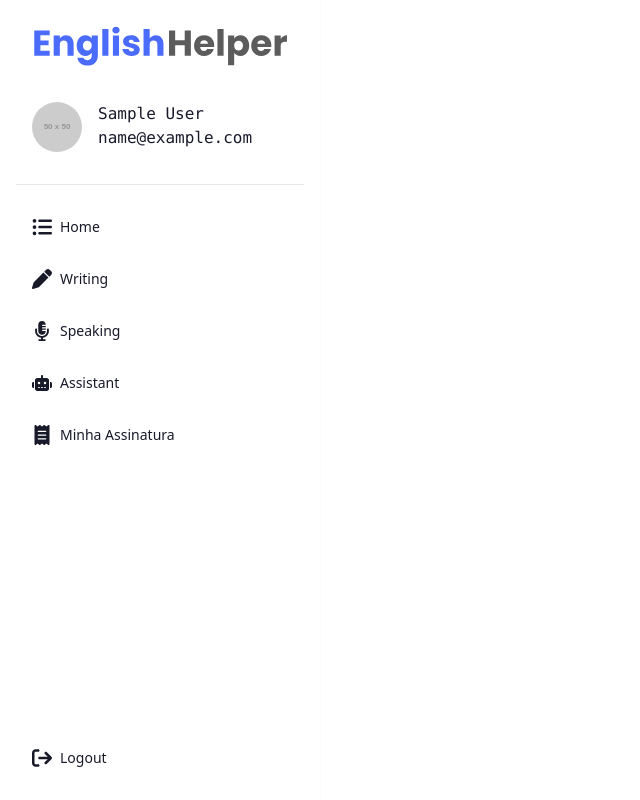
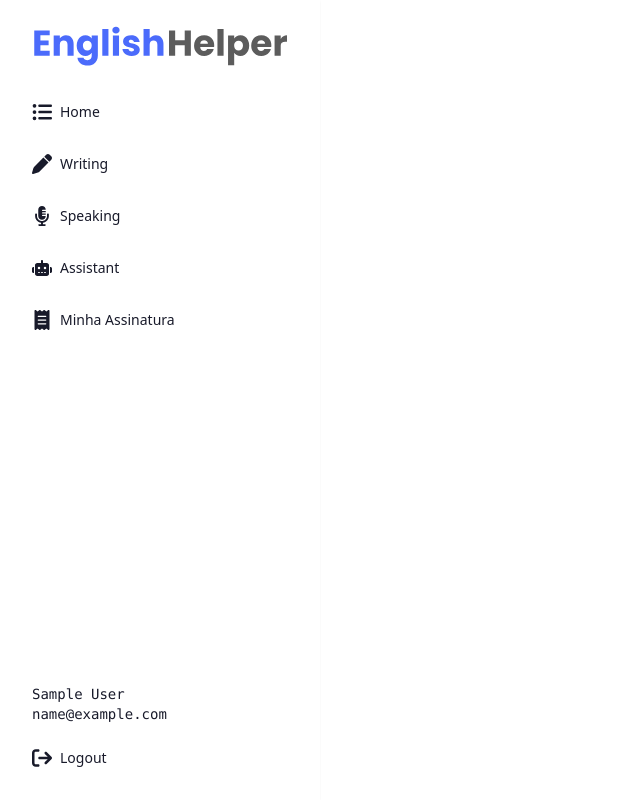
Before and after one commit to lvisentin/english-helper-front, a Next.js app: page /about in a window 1280 px wide. Shown: the whole page, without its empty margins (0-640 px from the left). Built offline with nearby package versions, Linux system fonts and the light colour scheme; sample sign-in values are in the browser's storage.

Commit message:
fix: fix sidebar and add font family to layout

```diff
--- a/app/layout.tsx
+++ b/app/layout.tsx
@@ -20,6 +20,13 @@ export default function RootLayout({
 }) {
   return (
     <html lang="en" data-theme="light">
+      <style global>
+        {`
+          * {
+            font-family: ${poppins.style.fontFamily};
+          }
+        `}
+      </style>
       <body className={poppins.className}>
         <ToastContainer
           position="top-right"
--- a/components/Sidebar/Sidebar.tsx
+++ b/components/Sidebar/Sidebar.tsx
@@ -87,20 +87,8 @@ const Sidebar: React.FC = () => {
         height={100}
         className={'w-full pt-4 px-8'}
       />
-      <div className={'flex align-items-center pt-8 px-8'}>
-        <img
-          src={'https://placehold.it/50x50'}
-          alt={'Avatar'}
-          className="rounded-full"
-        />
-        <div className={'hidden md:block ml-4'}>
-          <p className={'truncate font-mono'}>{userData?.name}</p>
-          <p className={'truncate font-mono'}>{userData?.email}</p>
-        </div>
-      </div>
 
       <ul className="menu menu-sm lg:menu-md px-4 py-4 mb-auto">
-        <li className="my-4"></li>
         {menuItems.map((menuItem, key) => (
           <li key={key}>
             <Link
@@ -120,7 +108,12 @@ const Sidebar: React.FC = () => {
       </ul>
       <div className="footer w-full">
         <ul className="menu menu-sm lg:menu-md px-4 py-4 w-full">
-          <li className="my-4"></li>
+          <div className={'flex align-items-center px-4'}>
+            <div className={'hidden md:block'}>
+              <p className={'truncate font-mono'}>{userData?.name}</p>
+              <p className={'truncate font-mono'}>{userData?.email}</p>
+            </div>
+          </div>
           <li className="w-full">
             <button
               onClick={logout}
```
